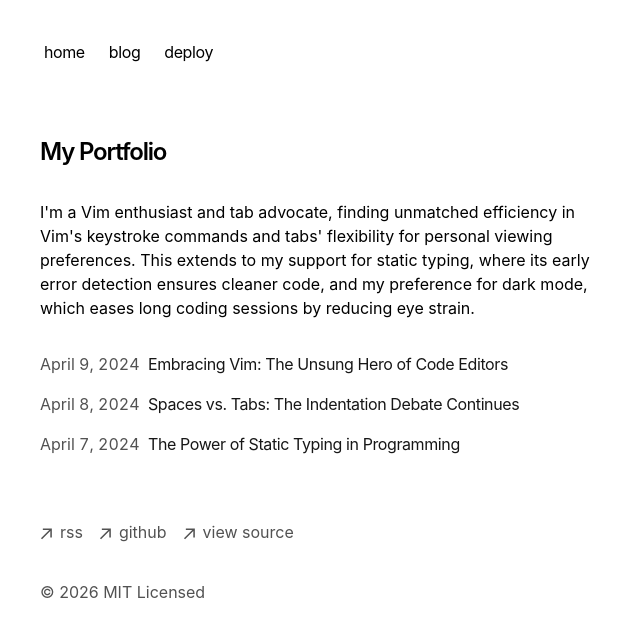
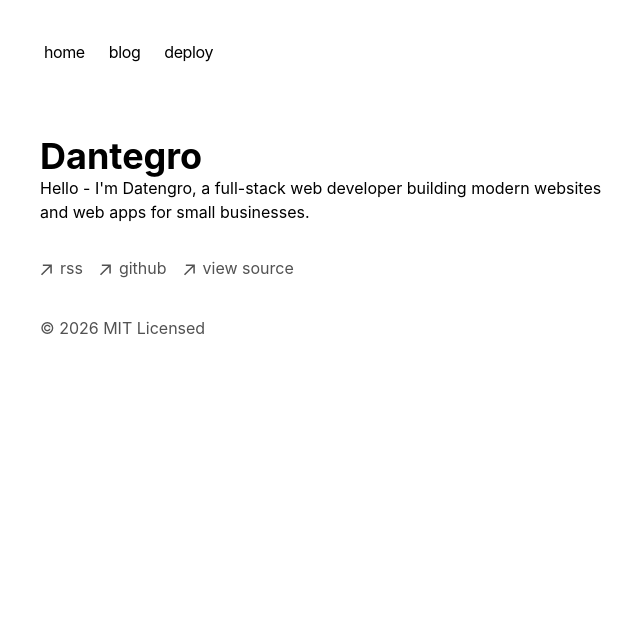
Before and after one commit to Dantegro/portfolio, a Next.js app: page / in a window 1280 px wide. Shown: the top 636 px of the page, without its empty margins (312-952 px from the left). Built offline with nearby package versions, Linux system fonts and the light colour scheme.

Commit message:
Create hero component and clean up template

```diff
--- /dev/null
+++ b/app/components/hero.tsx
@@ -0,0 +1,9 @@
+export default function Hero() {
+    return (
+        <section>
+            <h1 className="text-4xl font-bold">Dantegro</h1>
+            <p>Hello - I'm Datengro, a full-stack web developer building modern websites and web apps for small businesses.
+            </p>
+        </section>
+    )
+}
--- a/app/global.css
+++ b/app/global.css
@@ -3,18 +3,6 @@
 ::selection {
   background-color: #47a3f3;
   color: #fefefe;
-}
-
-:root {
-  --sh-class: #2d5e9d;
-  --sh-identifier: #354150;
-  --sh-sign: #8996a3;
-  --sh-string: #007f7a;
-  --sh-keyword: #e02518;
-  --sh-comment: #a19595;
-  --sh-jsxliterals: #6266d1;
-  --sh-property: #e25a1c;
-  --sh-entity: #e25a1c;
 }
 
 @media (prefers-color-scheme: dark) {
@@ -24,6 +12,7 @@
     --sh-keyword: #f47067;
     --sh-string: #0fa295;
   }
+
   html {
     color-scheme: dark;
   }
@@ -56,7 +45,7 @@ html {
   content: '#';
 }
 
-.prose *:hover > .anchor {
+.prose *:hover>.anchor {
   @apply visible;
 }
 
@@ -115,7 +104,7 @@ html {
   @apply list-decimal pl-6;
 }
 
-.prose > :first-child {
+.prose> :first-child {
   /* Override removing top margin, causing layout shift */
   margin-top: 1.25em !important;
   margin-bottom: 1.25em !important;
@@ -126,8 +115,10 @@ pre::-webkit-scrollbar {
 }
 
 pre {
-  -ms-overflow-style: none; /* IE and Edge */
-  scrollbar-width: none; /* Firefox */
+  -ms-overflow-style: none;
+  /* IE and Edge */
+  scrollbar-width: none;
+  /* Firefox */
 }
 
 /* Remove Safari input shadow on mobile */
--- a/app/page.tsx
+++ b/app/page.tsx
@@ -1,21 +1,10 @@
-import { BlogPosts } from 'app/components/posts'
+import Hero from "./components/hero";
+
 
 export default function Page() {
   return (
-    <section>
-      <h1 className="mb-8 text-2xl font-semibold tracking-tighter">
-        My Portfolio
-      </h1>
-      <p className="mb-4">
-        {`I'm a Vim enthusiast and tab advocate, finding unmatched efficiency in
-        Vim's keystroke commands and tabs' flexibility for personal viewing
-        preferences. This extends to my support for static typing, where its
-        early error detection ensures cleaner code, and my preference for dark
-        mode, which eases long coding sessions by reducing eye strain.`}
-      </p>
-      <div className="my-8">
-        <BlogPosts />
-      </div>
-    </section>
+    <main>
+      <Hero /> {/* Render Hero component*/}
+    </main>
   )
 }
```
Also changed, not shown: app/layout.tsx (+5 -5 lines), 1 other file (tests, documents, lock files or other folders).
